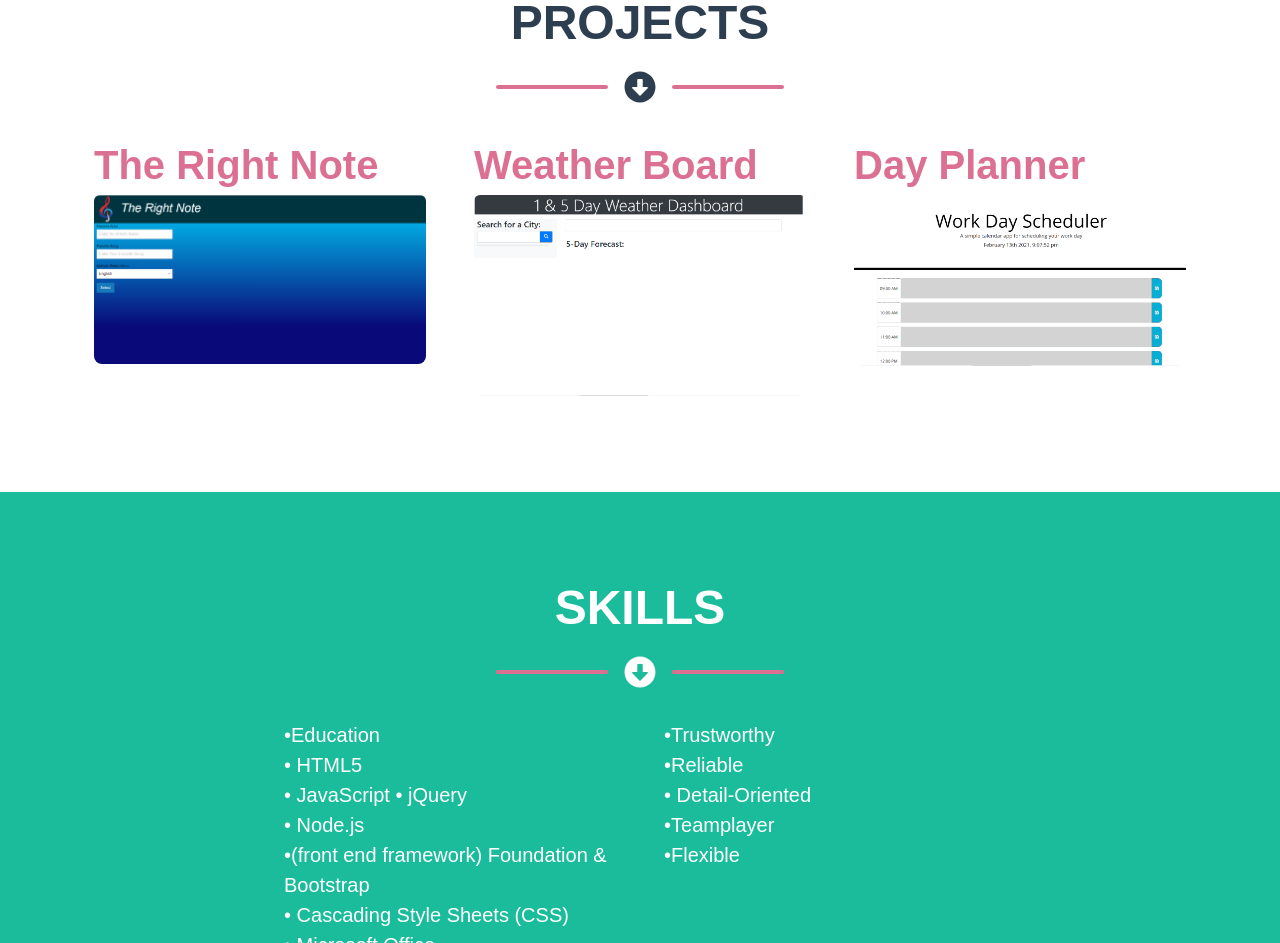
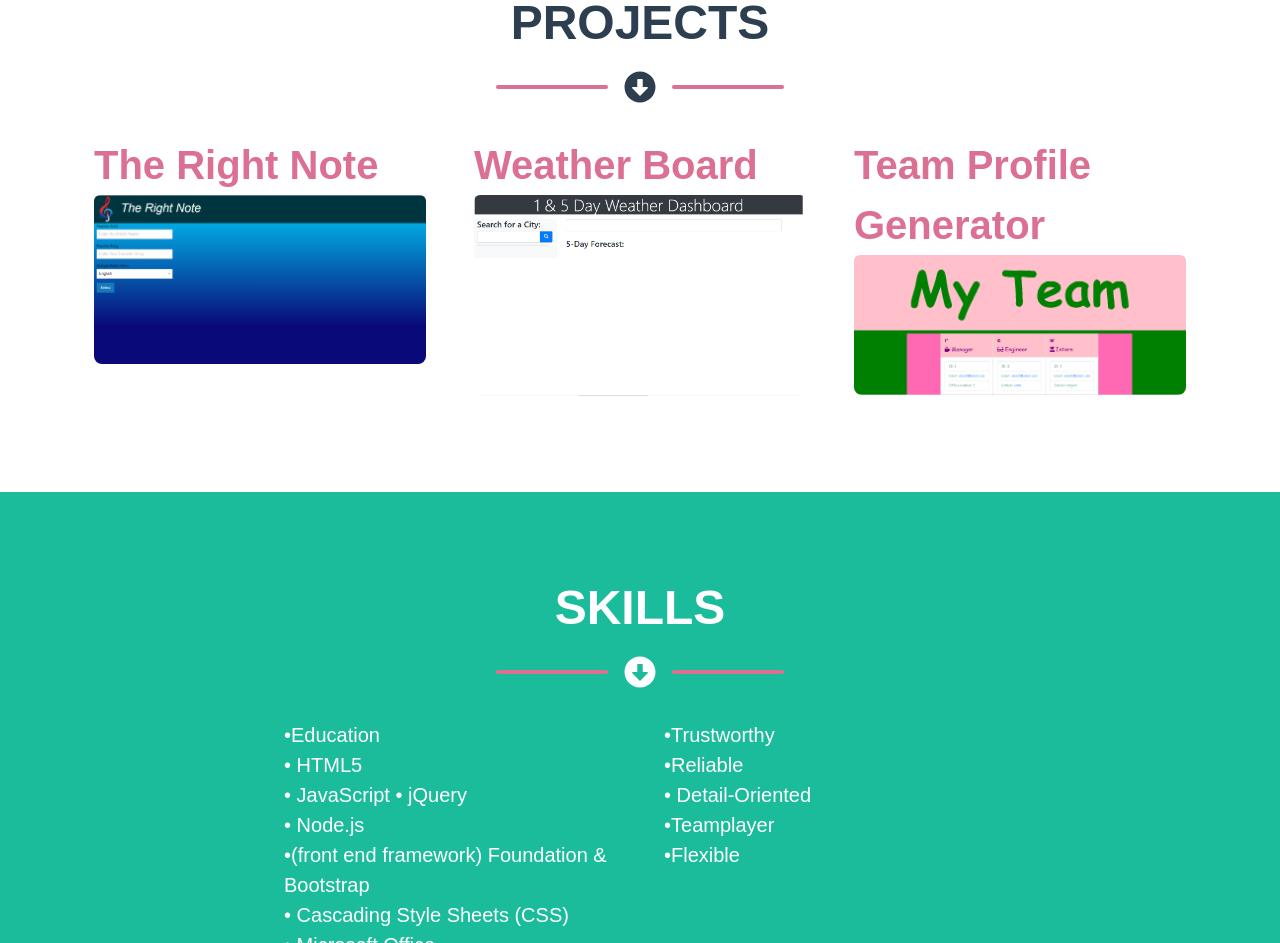
Before and after one commit to rabiahfh/Rabiah-Hogansportfolio, a plain HTML site: page index.html in a window 1280 px wide. Shown: the part 1083-2026 px from the top of the page. Drawn offline with nearby package versions, Linux system fonts and the light colour scheme.

Commit message:
feat: updated project with team profile generator as a bonus for hmwk

```diff
--- a/index.html
+++ b/index.html
@@ -108,13 +108,13 @@
                 <!-- Portfolio Item 3-->
                 <div class="col-md-6 col-lg-4">
                     <div class="portfolio-item mx-auto">
-                        <a class="project-tab-text" href="https://rabiahfh.github.io/Work-Day-Scheduler/"> <strong>Day Planner</strong>
+                        <a class="project-tab-text" href="https://rabiahfh.github.io/TeamProfileGenerator/"> <strong>Team Profile Generator</strong>
                             <div
                                 class="portfolio-item-caption d-flex align-items-center justify-content-center h-100 w-100">
                                 <div class="portfolio-item-caption-content text-center text-white"><i
                                         class="fas fa-plus fa-3x"></i></div>
                             </div>
-                            <img src="Images/plannerport.PNG" class="card-img-top"
+                            <img src="Images/TPG.PNG" class="card-img-top"
                                 alt="Page half white with writing saying reasoning ability other half purple with writing saying coding/decoding">
                         </a>
                     </div>
```
Also changed, not shown: Images/TPG.PNG (added).
